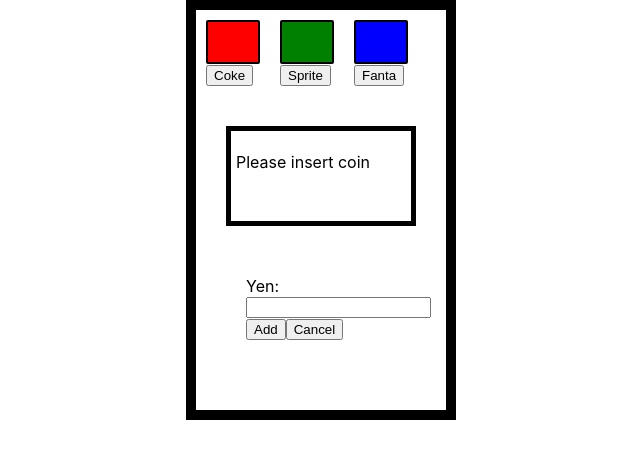
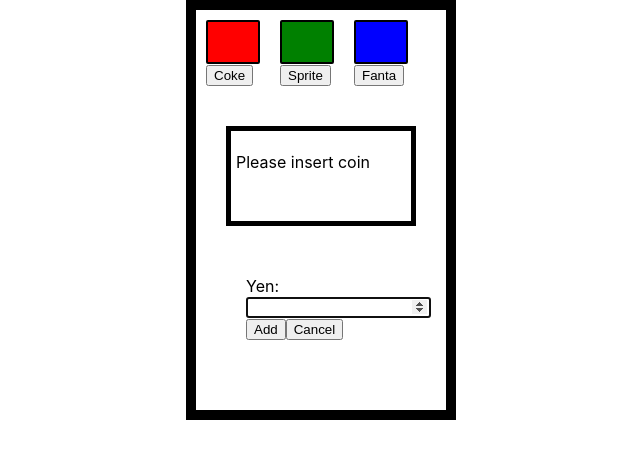
Before and after one commit to montanafish/training, a React (Create React App) app: page / in a window 1280 px wide. Shown: the top 458 px of the page, without its empty margins (319-959 px from the left). Built offline with nearby package versions, Linux system fonts and the light colour scheme.

Commit message:
improvement

```diff
--- a/src/components/CoinSlot.js
+++ b/src/components/CoinSlot.js
@@ -4,6 +4,10 @@
   constructor(props) {
     super(props)
     this.coinSlot = React.createRef()
+  }
+
+  componentDidMount() {
+    this.coinSlot.current.focus()
   }
 
   addCoin() {
@@ -16,6 +20,12 @@
     this.coinSlot.current.value = ''
   }
 
+  handleKeyPress = e => {
+    if (e.key === 'Enter') {
+      this.addCoin()
+    }
+  }
+
   render() {
     return (
       <div
@@ -23,7 +33,7 @@
           margin: '50px',
         }}
       >
-        Yen: <input type="number" name="money" ref={this.coinSlot} />
+        Yen: <input type="number" name="money" ref={this.coinSlot} onKeyPress={e => this.handleKeyPress(e)} />
         <br />
         <button onClick={() => this.addCoin()}>Add</button>
         <button onClick={() => this.cancel()}>Cancel</button>
```
